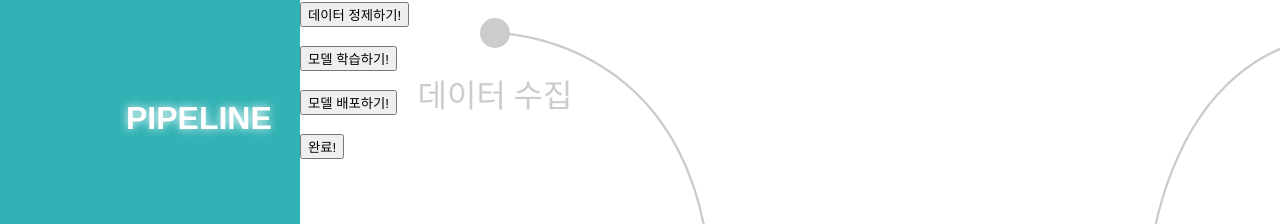
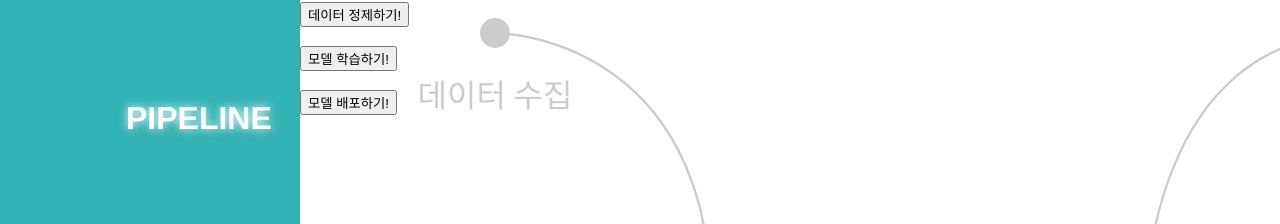
Before and after one commit to hard-coding-mlops/mini-mlops-react, a React (Create React App) app: page / in a window 1280 px wide. Shown: the part 282-506 px from the top of the page. Built offline with nearby package versions, Linux system fonts and the light colour scheme.

Commit message:
feat: 데이터 수집 API 연결

```diff
--- a/package.json
+++ b/package.json
@@ -7,6 +7,7 @@
     "@testing-library/jest-dom": "^5.17.0",
     "@testing-library/react": "^13.4.0",
     "@testing-library/user-event": "^13.5.0",
+    "axios": "^1.6.2",
     "react": "^18.2.0",
     "react-dom": "^18.2.0",
     "react-router-dom": "^6.18.0",
--- a/src/components/ProgressCircle/ProgressCircle.jsx
+++ b/src/components/ProcessCircle/ProcessCircle.jsx
@@ -1,6 +1,6 @@
-import styles from './ProgressCircle.module.css';
+import styles from './ProcessCircle.module.css';
 
-function ProgressCircle({ colorHexCode, coordinate, label, labelPosition }) {
+function ProcessCircle({ colorHexCode, coordinate, label, labelPosition }) {
   // coordinate가 정의되지 않았거나 x, y 속성이 없는 경우를 방지하기 위해 기본값을 설정합니다.
   const { x = 0, y = 0 } = coordinate || {};
 
@@ -12,12 +12,12 @@ function ProgressCircle({ colorHexCode, coordinate, label, labelPosition }) {
 
   return (
     <>
-      <div className={styles.progress} style={{ backgroundColor: colorHexCode, left: `${x}px`, top: `${y}px` }}></div>
-      <span className={styles.progressLabel} style={{ ...labelStyle }}>
+      <div className={styles.process} style={{ backgroundColor: colorHexCode, left: `${x}px`, top: `${y}px` }}></div>
+      <span className={styles.processLabel} style={{ ...labelStyle }}>
         {label}
       </span>
     </>
   );
 }
 
-export default ProgressCircle;
+export default ProcessCircle;
--- a/src/components/ProgressCircle/ProgressCircle.module.css
+++ b/src/components/ProcessCircle/ProcessCircle.module.css
@@ -1,4 +1,4 @@
-.progress {
+.process {
   width: 30px;
   height: 30px;
   border: none;
@@ -7,7 +7,7 @@
   top: 300px;
 }
 
-.progressLabel {
+.processLabel {
   width: 200px;
   height: 30px;
   position: absolute;
--- a/src/pages/Pipeline/Pipeline.jsx
+++ b/src/pages/Pipeline/Pipeline.jsx
@@ -1,59 +1,89 @@
 import { useState } from 'react';
+import axios from 'axios';
+
 import Curve from '../../components/Curve/Curve';
-import ProgressCircle from '../../components/ProgressCircle/ProgressCircle';
+import ProcessCircle from '../../components/ProcessCircle/ProcessCircle';
 import styles from './Pipeline.module.css';
 import PipelineHeader from './PipelineHeader';
 import LoadingSpinner from '../../components/LoadingSpinner/LoadingSpinner';
 
 function Pipeline() {
+  const [currentProcess, setCurrentProcess] = useState(1);
+
+  const [inScrapingProcess, setInScrapingProcess] = useState(false);
+  const [inPreprocessingProcess, setInPreprocessingProcess] = useState(false);
+  const [inLearningProcess, setInLearningProcess] = useState(false);
+  const [inDeployingProcess, setInDeployingProcess] = useState(false);
+
   const [doneScraping, setDoneScraping] = useState(false);
   const [donePreprocessing, setDonePreprocessing] = useState(false);
   const [doneLearning, setDoneLearning] = useState(false);
   const [doneDeploying, setDoneDeploying] = useState(false);
 
-  const [inScrapingProgress, setInScrapingProgress] = useState(false);
-  const [inPreprocessingProgress, setInPreprocessingProgress] = useState(false);
-  const [inLearningProgress, setInLearningProgress] = useState(false);
-  const [inDeployingProgress, setInDeployingProgress] = useState(false);
+  const handleScrapeButtonClick = async () => {
+    // setCurrentProcess(1);
+    setInScrapingProcess(true);
+    const result = await axios.get(process.env.REACT_APP_SERVER_URL + '/news/scrape');
+    console.log(result.data);
+    setDoneScraping(true);
+  };
+  const handlePreprocessingButtonClick = async () => {
+    setCurrentProcess(2);
+    setInPreprocessingProcess(true);
+    const result = await axios.get(process.env.REACT_APP_SERVER_URL + '');
+    console.log(result.data);
+    setDonePreprocessing(true);
+  };
+  const handleLearningButtonClick = async () => {
+    setCurrentProcess(3);
+    setInLearningProcess(true);
+    const result = await axios.get(process.env.REACT_APP_SERVER_URL + '');
+    console.log(result.data);
+    setDoneLearning(true);
+  };
+  const handleDeployingButtonClick = async () => {
+    setCurrentProcess(4);
+    setInDeployingProcess(true);
+    const result = await axios.get(process.env.REACT_APP_SERVER_URL + '');
+    console.log(result.data);
+    setDoneDeploying(true);
+  };
 
   return (
     <div className={styles.pipeline}>
       <PipelineHeader />
       <div className={styles.timeline}>
-        {!doneScraping && inScrapingProgress && (
+        {!doneScraping && inScrapingProcess && (
           <LoadingSpinner spinnerStyle={{ position: 'absolute', top: '275.5px', left: '455.5px' }} />
         )}
-        <ProgressCircle
-          colorHexCode={inScrapingProgress ? '#ff6b6b' : '#cccccc'}
+        <ProcessCircle
+          colorHexCode={inScrapingProcess ? '#ff6b6b' : '#cccccc'}
           coordinate={{ x: 480, y: 300 }}
           label='데이터 수집'
           labelPosition='d'
         />
-        <button
-          onClick={() => {
-            setInScrapingProgress(true);
-          }}
-        >
-          데이터 수집하기!
-        </button>
+        <button onClick={handleScrapeButtonClick}>데이터 수집하기!</button>
         <br />
         <br />
         <Curve startX={480} startY={300} endX={913} endY={850} colorHexCode='#ff6b6b' isFinished={doneScraping} />
 
-        {!donePreprocessing && inPreprocessingProgress && (
+        {!donePreprocessing && inPreprocessingProcess && (
           <LoadingSpinner spinnerStyle={{ position: 'absolute', top: '825.5px', left: '888.5px' }} />
         )}
-        <ProgressCircle
-          colorHexCode={inPreprocessingProgress ? '#ffa500' : '#cccccc'}
+        <ProcessCircle
+          colorHexCode={inPreprocessingProcess ? '#ffa500' : '#cccccc'}
           coordinate={{ x: 913, y: 850 }}
           label='데이터 정제'
           labelPosition='u'
         />
         <button
-          onClick={() => {
-            setDoneScraping(true);
-            setInPreprocessingProgress(true);
-          }}
+          onClick={
+            doneScraping
+              ? handlePreprocessingButtonClick
+              : () => {
+                  alert('데이터 수집을 먼저 해주세요!');
+                }
+          }
         >
           데이터 정제하기!
         </button>
@@ -62,20 +92,23 @@ function Pipeline() {
 
         <Curve startX={913} startY={850} endX={1347} endY={300} colorHexCode='#ffa500' isFinished={donePreprocessing} />
 
-        {!doneLearning && inLearningProgress && (
+        {!doneLearning && inLearningProcess && (
           <LoadingSpinner spinnerStyle={{ position: 'absolute', top: '275.5px', left: '1322.5px' }} />
         )}
-        <ProgressCircle
-          colorHexCode={inLearningProgress ? '#3498db' : '#cccccc'}
+        <ProcessCircle
+          colorHexCode={inLearningProcess ? '#3498db' : '#cccccc'}
           coordinate={{ x: 1347, y: 300 }}
           label='모델 학습'
           labelPosition='d'
         />
         <button
-          onClick={() => {
-            setDonePreprocessing(true);
-            setInLearningProgress(true);
-          }}
+          onClick={
+            donePreprocessing
+              ? handleLearningButtonClick
+              : () => {
+                  alert('데이터 정제를 먼저 해주세요!');
+                }
+          }
         >
           모델 학습하기!
         </button>
@@ -84,35 +117,26 @@ function Pipeline() {
 
         <Curve startX={1347} startY={300} endX={1780} endY={850} colorHexCode='#3498db' isFinished={doneLearning} />
 
-        {!doneDeploying && inDeployingProgress && (
+        {!doneDeploying && inDeployingProcess && (
           <LoadingSpinner spinnerStyle={{ position: 'absolute', top: '825.5px', left: '1755.5px' }} />
         )}
-        <ProgressCircle
-          colorHexCode={inDeployingProgress ? '#4caf50' : '#cccccc'}
+        <ProcessCircle
+          colorHexCode={inDeployingProcess ? '#4caf50' : '#cccccc'}
           coordinate={{ x: 1780, y: 850 }}
           label='모델 배포'
           labelPosition='u'
         />
         <button
-          onClick={() => {
-            setDoneLearning(true);
-            setInDeployingProgress(true);
-          }}
+          onClick={
+            doneLearning
+              ? handleDeployingButtonClick
+              : () => {
+                  alert('모델 학습을 먼저 해주세요!');
+                }
+          }
         >
           모델 배포하기!
         </button>
-        <br />
-        <br />
-
-        <button
-          onClick={() => {
-            setDoneDeploying(true);
-          }}
-        >
-          완료!
-        </button>
-        <br />
-        <br />
       </div>
     </div>
   );
```
Also changed, not shown: 2 other files (tests, documents, lock files or other folders).
